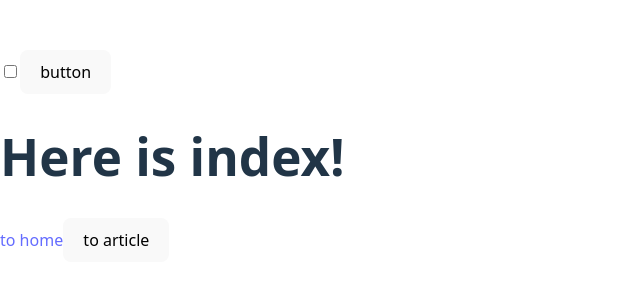
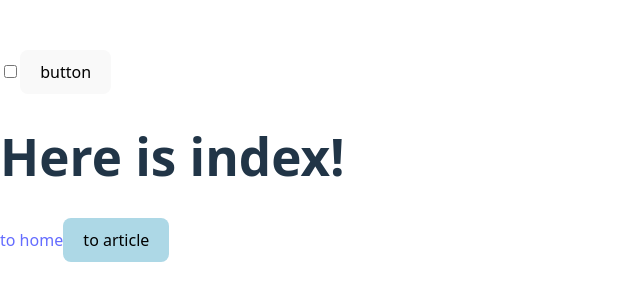
Before and after one commit to pbhirayama/sample_react1, a React (Vite) app: page / in a window 1280 px wide. Shown: the part 244-544 px from the top of the page, without its empty margins (0-640 px from the left). Built offline with nearby package versions, Linux system fonts and the light colour scheme.

Commit message:
feature/2 npm i && npm run buildをしたときにエラーが起きないように変更

```diff
--- a/src/App.tsx
+++ b/src/App.tsx
@@ -4,7 +4,7 @@ import { useState } from "react";
 import Checkbox from "./Checkbox";
 import Button from "./Button";
 import Router from "./router/Router";
-import { BrowserRouter, Route } from "react-router-dom";
+import { BrowserRouter } from "react-router-dom";
 import { QueryClient, QueryClientProvider } from "@tanstack/react-query";
 // import Rooute from "./router/route"; 2個目の方法
 
@@ -21,7 +21,7 @@ const App: React.FC = () => {
         <BrowserRouter>
           <Router />
         </BrowserRouter>
-        {/* <Rooute />　2個目の方法 */}
+        {/* <Rooute /> 2個目の方法 */}
       </QueryClientProvider>
     </>
   );
--- a/src/Article.tsx
+++ b/src/Article.tsx
@@ -1,4 +1,4 @@
-import React, { useState } from "react";
+import { useState } from "react";
 import { Outlet, useNavigate, useParams } from "react-router-dom";
 import { Button1 } from "./Button";
 import { useEffect } from "react";
--- a/src/Articlesub.tsx
+++ b/src/Articlesub.tsx
@@ -1,5 +1,5 @@
-import React from "react";
-import { useNavigate } from "react-router-dom";
+// import React from "react";
+// import { useNavigate } from "react-router-dom";
 import { useParams } from "react-router-dom";
 import { useLocation } from "react-router-dom";
 
--- a/src/Button.tsx
+++ b/src/Button.tsx
@@ -26,7 +26,11 @@ export const Button1: React.FC<ButtonProps> = ({
   const isSelected = selectedId === id;
   return (
     <>
-      <button disabled={disabled} onClick={() => onClick()}>
+      <button
+        disabled={disabled}
+        onClick={() => onClick()}
+        style={{ backgroundColor: isSelected ? "lightblue" : "white" }}
+      >
         {title}
       </button>
     </>
--- a/src/Checkbox.tsx
+++ b/src/Checkbox.tsx
@@ -1,4 +1,4 @@
-import React, { useState } from "react";
+// import React, { useState } from "react";
 
 type CheckboxProps = {
   isChecked: boolean;
--- a/src/HomePage.tsx
+++ b/src/HomePage.tsx
@@ -1,6 +1,6 @@
 import { useNavigate } from "react-router-dom";
 import { Button1 } from "./Button";
-import React from "react";
+// import React from "react";
 
 const HomePage = () => {
   const navi = useNavigate();
--- a/src/SlashPage.tsx
+++ b/src/SlashPage.tsx
@@ -1,6 +1,6 @@
 import { useNavigate } from "react-router-dom";
 // import { Link } from "react-router-dom"; 2番目のやり方で使用
-import React from "react";
+// import React from "react";
 import { Button1 } from "./Button";
 
 const SlashPage = () => {
--- a/src/router/Router.tsx
+++ b/src/router/Router.tsx
@@ -3,7 +3,7 @@ import HomePage from "../HomePage";
 import SlashPage from "../SlashPage";
 import Article from "../Article";
 import Articlesub from "../Articlesub";
-import { Children } from "react";
+// import { Children } from "react";
 import APIPost from "../APIPost";
 import APIPostsub from "../APIPostsub";
 // import { Routes, Route } from 'react-router-dom';2番のやり方の時に使う
--- a/src/router/route.tsx
+++ b/src/router/route.tsx
@@ -1,5 +1,5 @@
 import { BrowserRouter as Router, Routes, Route } from "react-router-dom";
-import { Outlet, Link } from "react-router-dom";
+// import { Outlet, Link } from "react-router-dom";
 import Article from "../Article";
 import Articlesub from "../Articlesub";
 
```
Also changed, not shown: src/APIPost.tsx (+6 -6 lines), src/APIPostsub.tsx (+8 -8 lines).
